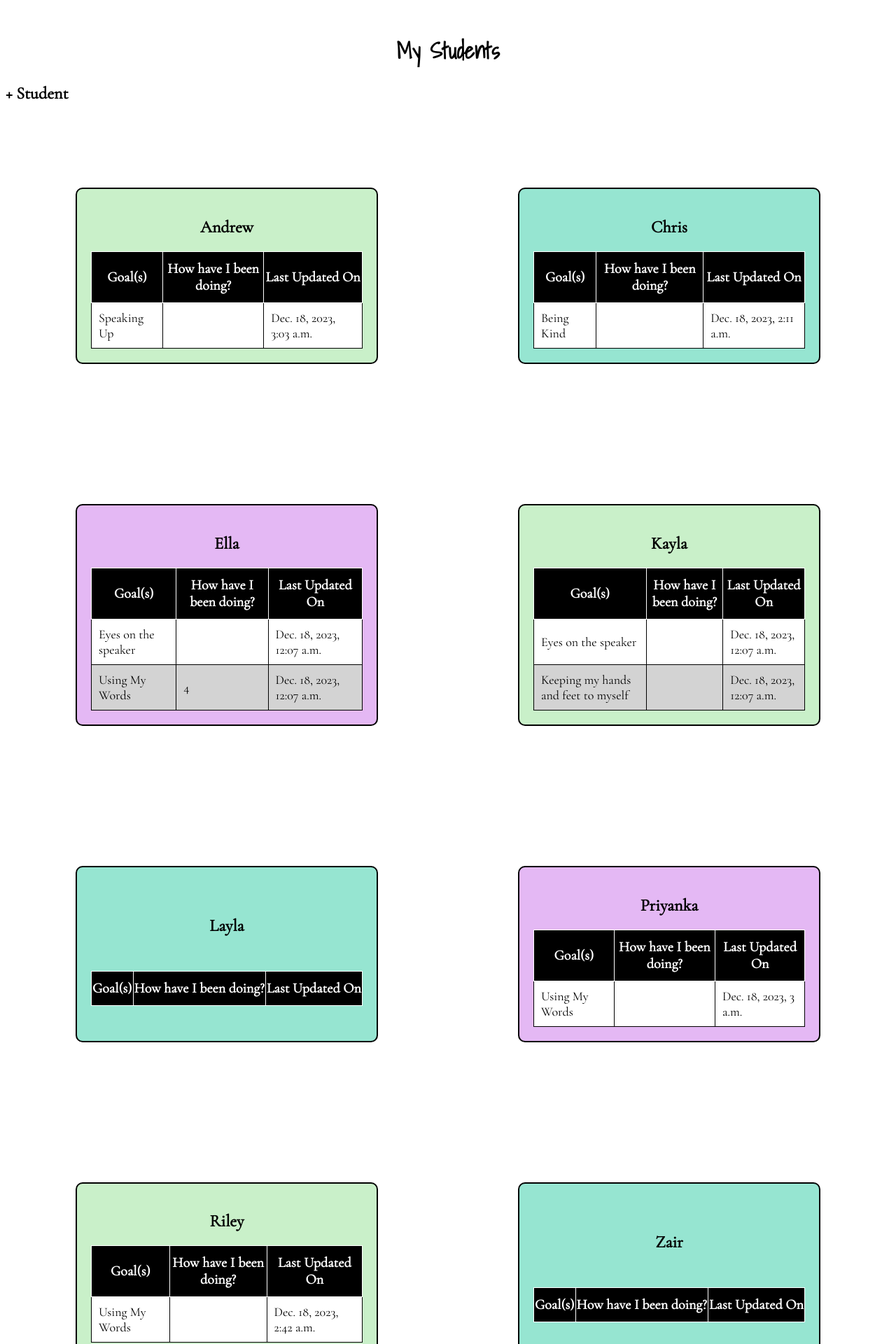
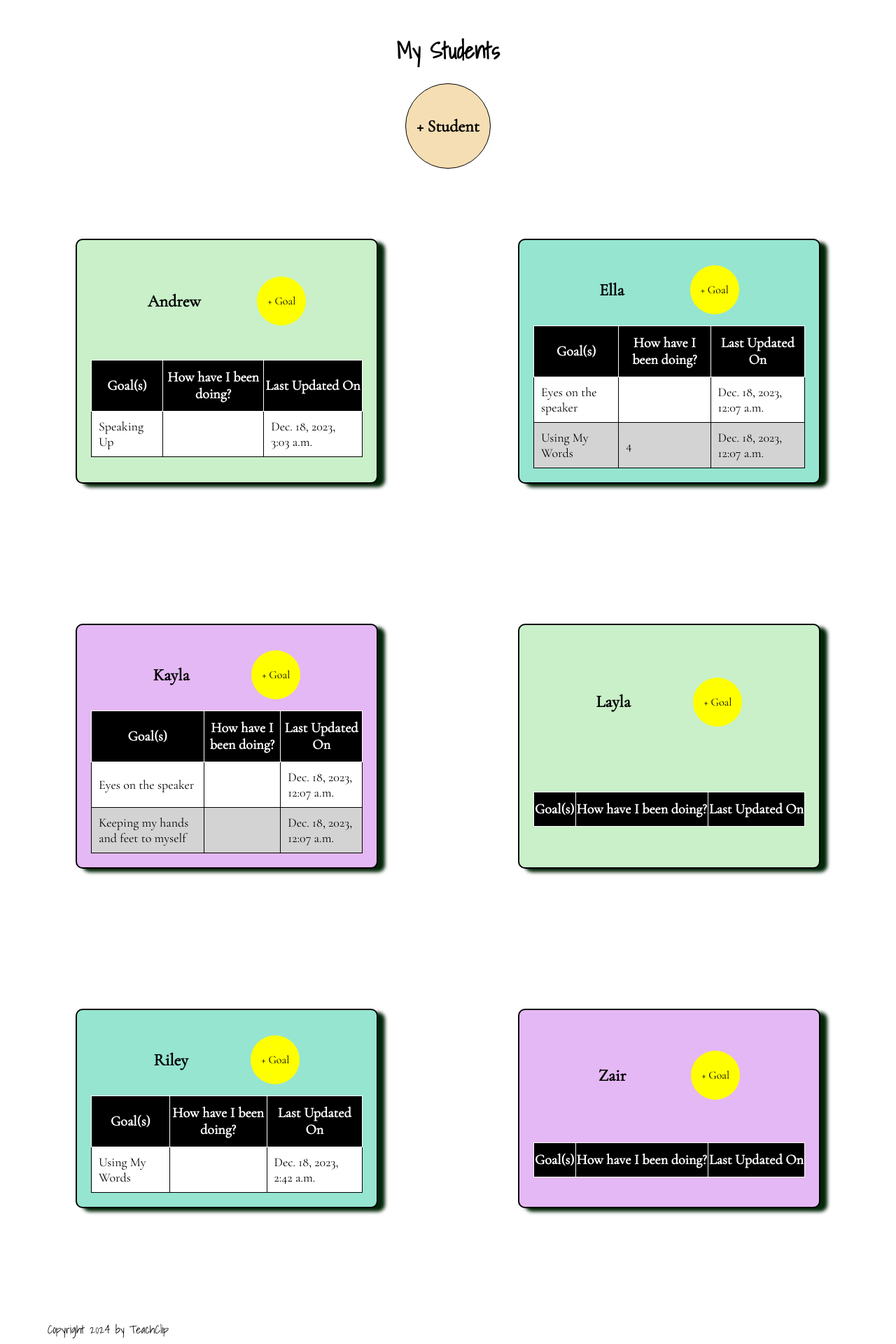
Before and after one commit to leeshiela/teachclip, a Django app: page /goals/teacher_home/ in a window 1280 px wide. Shown: the part 391-2311 px from the top of the page at 70% size. Run offline with Django 4.2, Linux system fonts and the light colour scheme; a user stored in the database is signed in; data comes from the database, SQL or seed files in the repository; both versions use the stored data as it was after the commit; tables that the repository leaves empty hold one stand-in row (values such as "Sample post"); lists and menus that the app fills with data are empty; some web fonts are replaced.

Commit message:
Added styling to teacher home

```diff
--- a/goalchart/static/css/styles.css
+++ b/goalchart/static/css/styles.css
@@ -137,6 +137,30 @@
 }
 
 /* Teacher Home */
+.center-container {
+    display: flex;
+    flex-flow: column wrap;
+    justify-content: center;
+    align-items: center;
+}
+
+#add-student {
+    display: flex;
+    flex-flow: column wrap;
+    justify-content: center;
+    text-align: center;
+    border-radius: 50%;
+    height: 100px;
+    width: 100px;
+    background-color: wheat;
+    padding: 10px;
+    border: 1px solid;
+}
+
+#add-student:hover {
+    box-shadow: 10px 5px 5px rgb(2, 38, 8);
+}
+
 .student-container {
     display: grid;
     grid-template-columns: repeat(2, 50%);
@@ -144,13 +168,32 @@
 
 .student-box {
     display: flex;
-    flex-flow: column wrap;
+    flex-flow: row wrap;
     justify-content: space-evenly;
     align-items: center;
     margin: 100px;
     border: 2px solid;
     border-radius: 10px;
     padding: 20px;
+    box-shadow: 10px 5px 5px rgb(2, 38, 8);
+}
+
+.student-box p {
+    background-color: yellow;
+    width: 50px;
+    height: 50px;
+    text-align: center;
+    display: flex;
+    flex-flow: column wrap;
+    justify-content: center;
+    align-items: center;
+    border-radius: 50%;
+    padding: 10px;
+}
+
+.student-box p:hover {
+    box-shadow: 10px 5px 5px rgb(2, 38, 8);
+    border: 1px solid;
 }
 
 .group1 {
@@ -224,6 +267,7 @@
     background: linear-gradient(35deg, #8C52FF, #C669FF);
     animation: hueRotate 3s linear infinite alternate;
     border-radius: 5px;
+    color: white;
 }
 
 @keyframes hueRotate {
--- a/goalchart/templates/base.html
+++ b/goalchart/templates/base.html
@@ -32,17 +32,19 @@
                 <a href="{% url "teacher_login" %}">Login</a>
               {% endif %}
               {% comment %} <div><a href="{% url "about" %}">About</a></div> {% endcomment %}
-              {% block nav%}
+              {% block nav %}
 
-              {% endblock nav%}
+              {% endblock nav %}
             </nav>
           </div>
         </header>
         <main>
+        {% block userimg %}
           <div class="info-img">
             <img src="{% static "img/paperclips.jpg" %}" alt="paperclip image">
             <h1>Collaborating better by organizing better</h1>
           </div>
+          {% endblock userimg %}
         {% block main %}
 
         {% endblock main %}
--- a/goalchart/templates/goalchart/teacher_home.html
+++ b/goalchart/templates/goalchart/teacher_home.html
@@ -1,14 +1,27 @@
 {% extends "base.html" %}
+
 {% block title %} Teacher Home {% endblock title %}
 
+{% block userimg %}
+  <div class="info-img">
+    <img src="https://picsum.photos/id/24/100/200" alt="book image">
+    <h1>{{ user.first_name }}'s Awesome Students</h1>
+  </div>
+{% endblock userimg %}
+
 {% block main %}
-<h1>My Students</h1>
-<a href="{% url "add_student" %}"><h2>+ Student</h2></a>
+<div class="center-container">
+  <h1>My Students</h1>
+  <div id="add-student">
+    <a href="{% url "add_student" %}"><h2>+ Student</h2></a>
+  </div>
+</div>
 
 <div class="student-container">
   {% for student in students %}
     <div class="student-box {% cycle "group1" "group2" "group3" %}">
       <h2>{{ student.student_first_name }}</h2>
+      <a href="{% url "create_goal" %}"><p>+ Goal</p></a>
       <table>
         <thead>
           <tr>
--- a/goalchart/views.py
+++ b/goalchart/views.py
@@ -13,7 +13,7 @@
 
 @login_required
 def goal_list(request):
-    students = Student.objects.all()
+    students = Student.objects.filter(teacher=request.user)
     context = {
         "students": students,
     }
```
Also changed, not shown: goalchart/templates/goalchart/info.html (+7 -0 lines), db.sqlite3.
